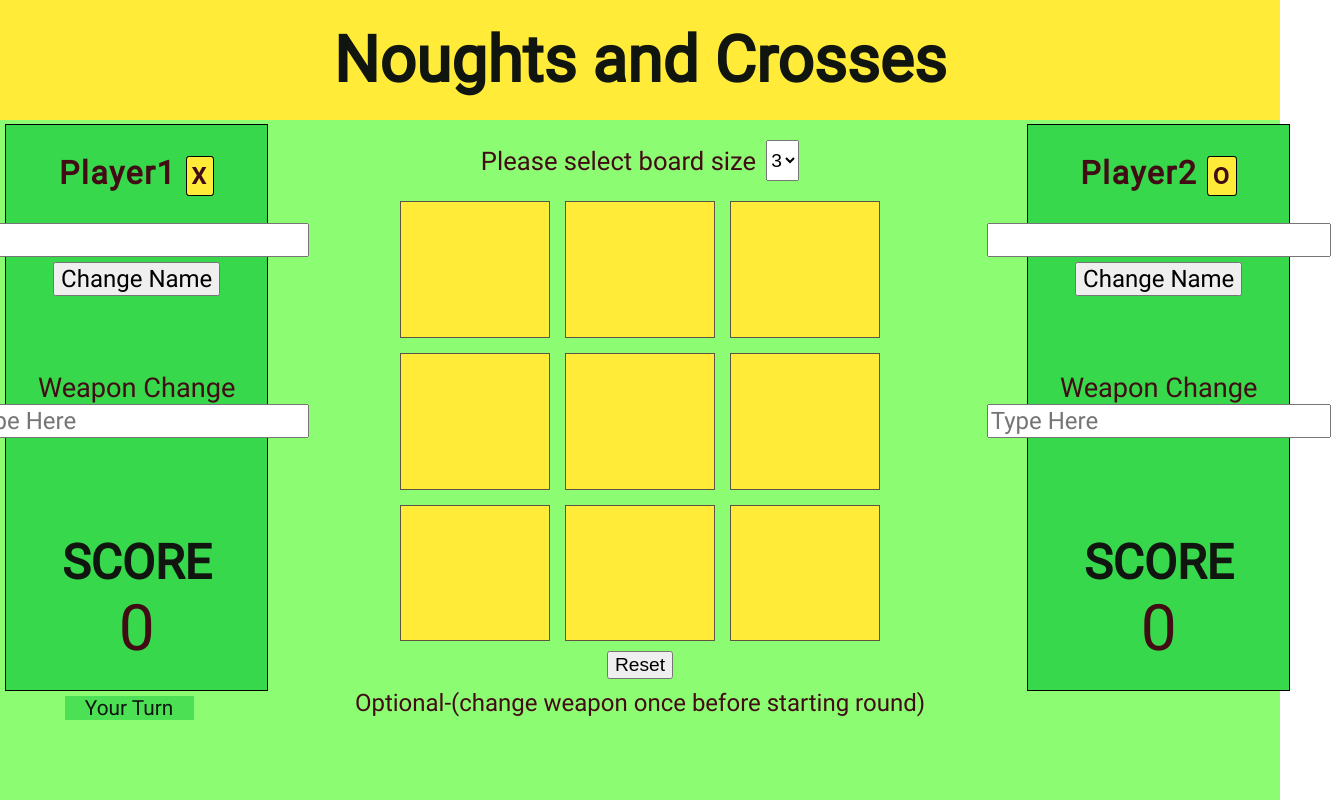
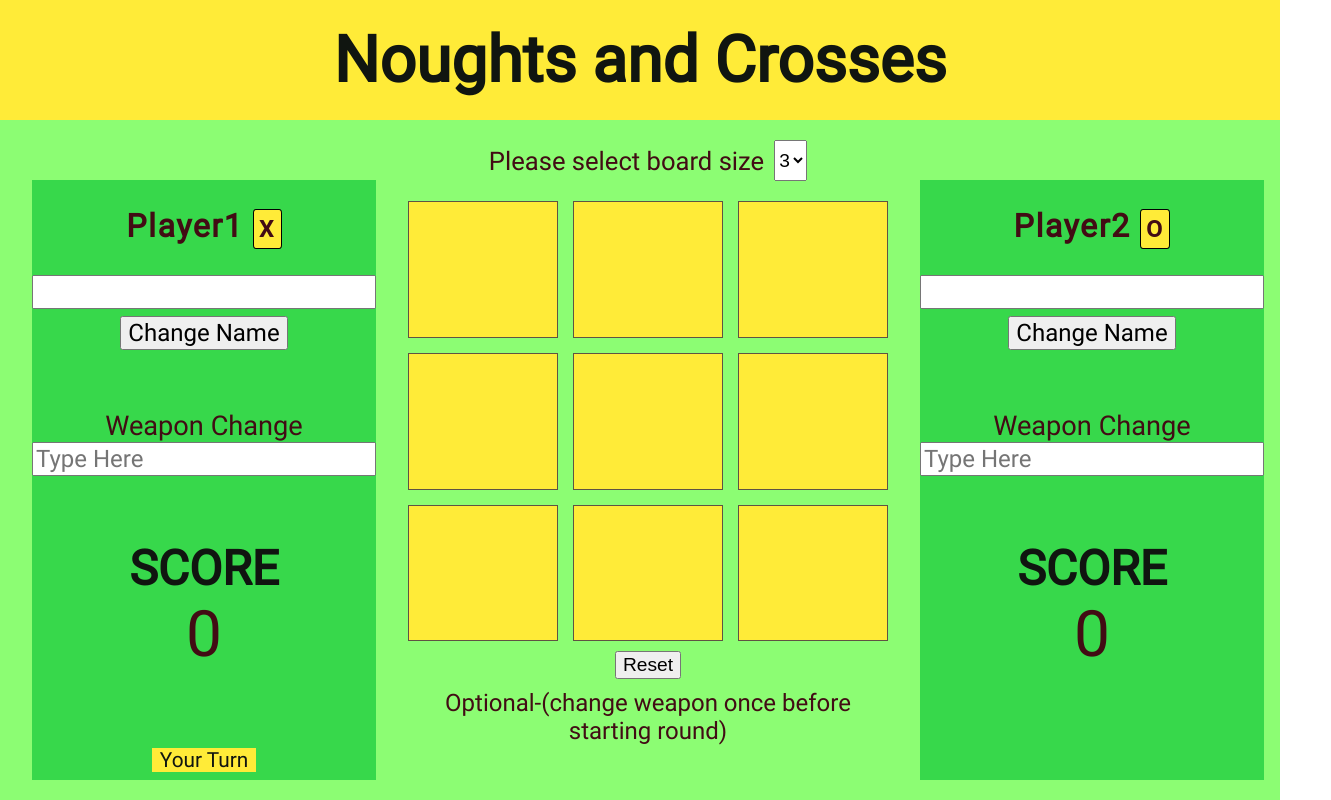
Before and after one commit to ikhlaas-kapadia/Noughts-And-Crosses, a React (Create React App) app: page / in a window 1280 px wide. Shown: the whole page, 1331 px wide, since content can reach past the window. Built offline with nearby package versions, Linux system fonts and the light colour scheme.

Commit message:
Alter styling of Turn display

```diff
--- a/src/App.css
+++ b/src/App.css
@@ -106,14 +106,19 @@ option {
 }
 
 /* ---- Player Panels ---> */
+
+.Player-Box {
+  /* border: 1px solid red; */
+  height: 70vh;
+  width: 35vw;
+  margin: 2em;
+}
 .Player {
   display: flex;
   flex-direction: column;
-  border: 1px solid black;
-  padding: 1%;
-  width: 20vw;
-  height: 70vh;
-  margin: auto 2%;
+  /* border: 1px solid black; */
+  height: 100%;
+  width: 100%;
   background-color: #37d84b;
 }
 
@@ -163,9 +168,10 @@ option {
   font-size: 1.5rem;
 }
 .Weapon-Changer {
+  /* border: 1px solid yellow; */
   display: flex;
   flex-direction: column;
-  height: 100%;
+  height: 40%;
   align-items: center;
   justify-content: center;
 }
@@ -180,7 +186,8 @@ option {
 }
 
 .Score-Container {
-  height: 80%;
+  /* border: 1px solid yellow; */
+  height: 30%;
   display: flex;
   flex-direction: column;
   align-items: center;
@@ -194,7 +201,7 @@ option {
 .Score {
   display: inline-block;
   font-size: 4rem;
-  margin: 0;
+  /* margin: 0; */
 }
 
 .Message {
@@ -203,15 +210,19 @@ option {
 }
 
 .Turn-Box {
-  height: 100px;
+  height: 5vh;
+  margin-top: 0;
+  background-color: #37d84b;
+  display: flex;
+  flex-direction: row;
+  align-items: center;
+  justify-content: center;
 }
 
 .Turn,
 .No-Turn {
-  background-color: #37d84abd;
+  background-color: #ffeb38;
+  width: 30%;
   color: #101510;
-  width: 50%;
   font-size: 1.3rem;
-  margin: 5px auto;
-  padding: 0;
 }
```
